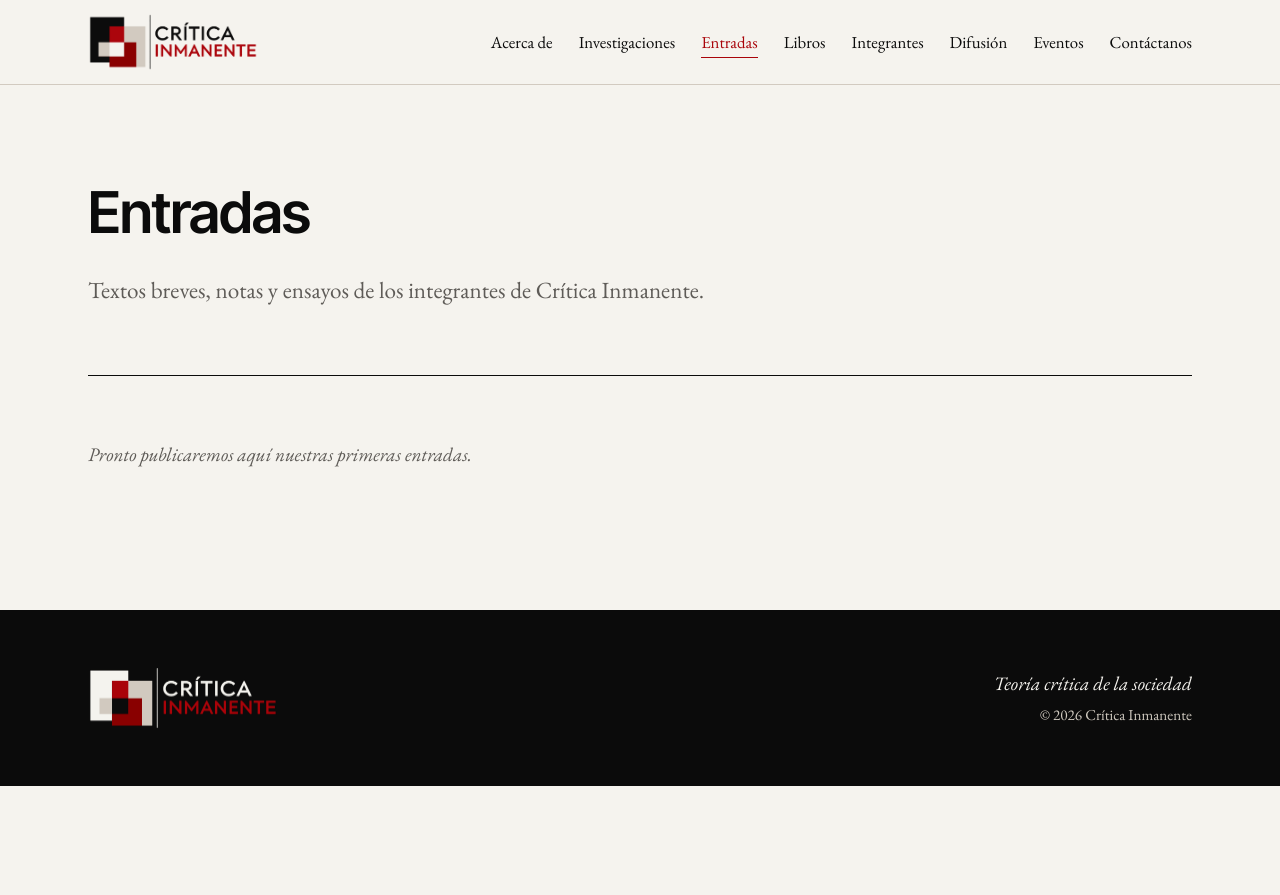
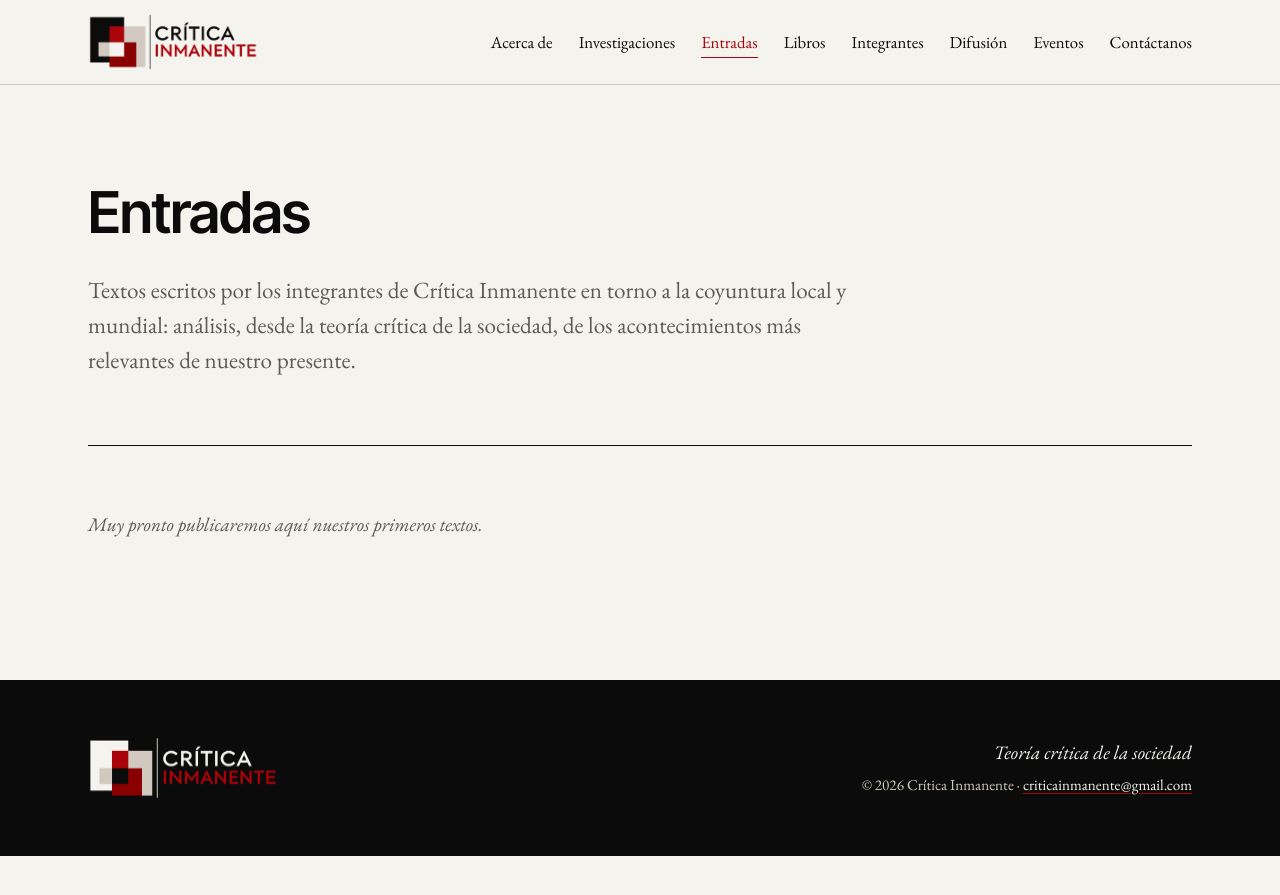
Before and after one commit to critica-Inmanente/critica-inmanente.github.io, a Jekyll site: the page built from entradas.html, in a window 1280 px wide. Shown: the top 895 px of the page. Built offline with Jekyll 4.4.1, drawn with Linux system fonts in a browser that asks for light colours.

Commit message:
Correo de contacto, texto de Entradas, fichas más robustas y estadísticas con GoatCounter
Co-Authored-By: Claude Opus 5.5 <noreply@anthropic.com>
Claude-Session: https://claude.ai/code/session_011A6W5z8Vf5FJmHwoCu2Xsa

```diff
--- a/_config.yml
+++ b/_config.yml
@@ -7,6 +7,9 @@ timezone: America/Mexico_City
 # Dirección del sitio (dominio propio criticainmanente.org).
 url: "https://criticainmanente.org"
 baseurl: ""
+
+# Estadísticas de visitas (GoatCounter). Código de la cuenta: https://CODIGO.goatcounter.com
+goatcounter: criticainmanente
 
 markdown: kramdown
 kramdown:
--- a/_data/contacto.yml
+++ b/_data/contacto.yml
@@ -1,6 +1,6 @@
 # Datos de contacto. Deja un campo vacío ("") para que no aparezca.
 texto: "Para invitaciones, colaboraciones, consultas sobre nuestras publicaciones o propuestas de actividades, escríbenos."
-correo: ""
+correo: "criticainmanente@gmail.com"
 instagram: ""
 youtube: ""
 facebook: ""
--- a/_includes/referencia.html
+++ b/_includes/referencia.html
@@ -2,7 +2,7 @@
 <article class="ref">
   <span class="ref-year">{{ r.anio }}</span>
   <div class="ref-body">
-    <p class="ref-text">{{ r.autores }}, «{{ r.title }}», <em>{{ r.publicacion }}</em>{% if r.detalles and r.detalles != "" %}, {{ r.detalles }}{% endif %}.</p>
+    <p class="ref-text">{% if r.autores and r.autores != "" %}{{ r.autores }}, {% endif %}«{{ r.title }}»{% if r.publicacion and r.publicacion != "" %}, <em>{{ r.publicacion }}</em>{% endif %}{% if r.detalles and r.detalles != "" %}, {{ r.detalles }}{% endif %}.</p>
     {% if r.tipo and r.tipo != "" %}<span class="ref-type">{{ r.tipo }}</span>{% endif %}
   </div>
   <div class="ref-links">
--- a/_layouts/default.html
+++ b/_layouts/default.html
@@ -19,5 +19,6 @@
     {{ content }}
   </main>
   {% include footer.html %}
+  {% if site.goatcounter and jekyll.environment == "production" %}<script data-goatcounter="https://{{ site.goatcounter }}.goatcounter.com/count" async src="//gc.zgo.at/count.js"></script>{% endif %}
 </body>
 </html>
--- a/entradas.html
+++ b/entradas.html
@@ -2,7 +2,7 @@
 layout: page
 title: Entradas
 permalink: /entradas/
-intro: Textos breves, notas y ensayos de los integrantes de Crítica Inmanente.
+intro: "Textos escritos por los integrantes de Crítica Inmanente en torno a la coyuntura local y mundial: análisis, desde la teoría crítica de la sociedad, de los acontecimientos más relevantes de nuestro presente."
 ---
 {% if site.posts.size > 0 %}
 <div class="post-list">
@@ -15,5 +15,5 @@ intro: Textos breves, notas y ensayos de los integrantes de Crítica Inmanente.
   {% endfor %}
 </div>
 {% else %}
-<p class="empty">Pronto publicaremos aquí nuestras primeras entradas.</p>
+<p class="empty">Muy pronto publicaremos aquí nuestros primeros textos.</p>
 {% endif %}
--- a/libros.html
+++ b/libros.html
@@ -9,9 +9,9 @@ permalink: /libros/
   <article class="book">
     {% if l.portada and l.portada != "" %}<img class="book-cover" src="{{ l.portada | relative_url }}" alt="Portada de {{ l.title }}" loading="lazy">{% else %}<div class="book-cover book-cover-empty"></div>{% endif %}
     <div class="book-body">
-      <span class="ref-year">{{ l.anio }}</span>
+      {% if l.anio %}<span class="ref-year">{{ l.anio }}</span>{% endif %}
       <h2>{{ l.title }}</h2>
-      {% if l.autores != "" %}<p class="book-authors">{{ l.autores }}</p>{% endif %}
+      {% if l.autores and l.autores != "" %}<p class="book-authors">{{ l.autores }}</p>{% endif %}
       {% if l.subtitulo and l.subtitulo != "" %}<p class="book-sub">{{ l.subtitulo }}</p>{% endif %}
       {% if l.datos and l.datos != "" %}<p class="book-data">{{ l.datos }}</p>{% endif %}
       {% assign c = l.content | strip %}{% if c != "" %}<div class="prose">{{ l.content | markdownify }}</div>{% endif %}
```
Also changed, not shown: README.md.
